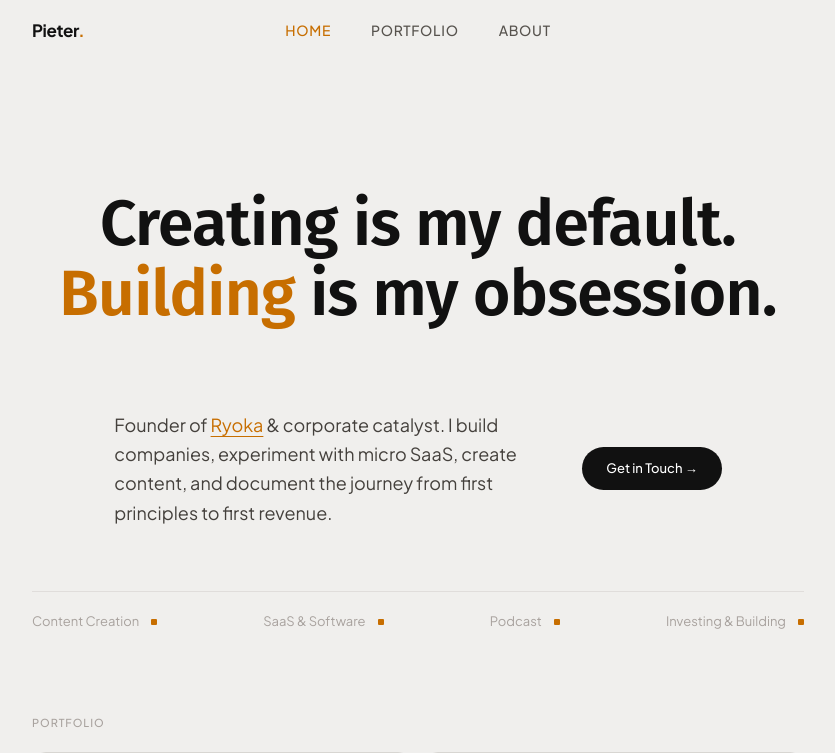
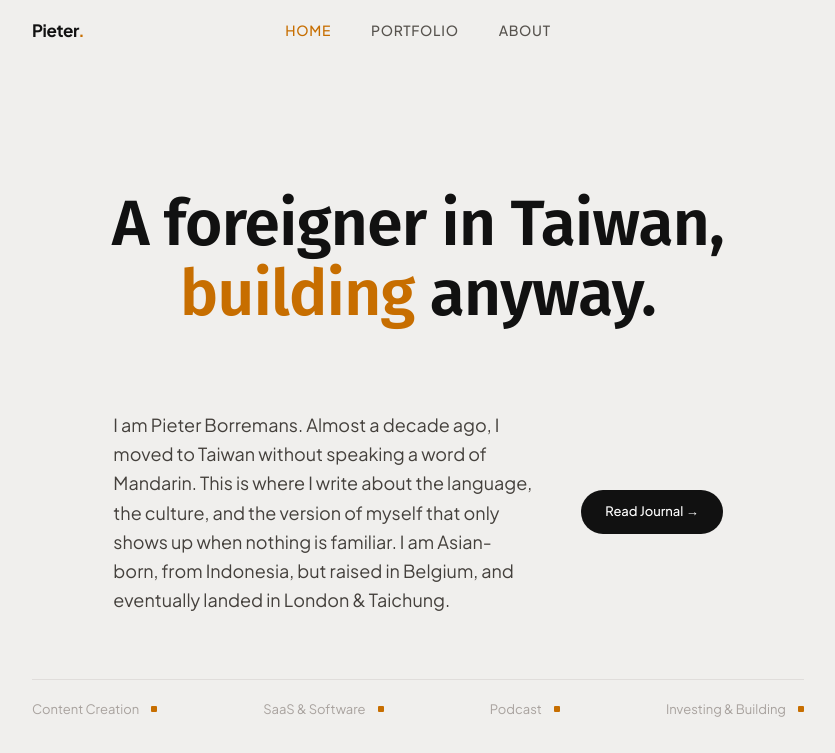
Before and after one commit to sillyledger/personal, a Next.js app: page / in a window 1280 px wide. Shown: the top 753 px of the page, without its empty margins (222-1057 px from the left). Built offline with nearby package versions, Linux system fonts and the light colour scheme.

Commit message:
Update Hero.tsx

```diff
--- a/components/Hero.tsx
+++ b/components/Hero.tsx
@@ -3,25 +3,22 @@ import Link from "next/link";
 export default function Hero() {
   return (
     <section className="pt-32 pb-0 flex flex-col items-center text-center">
-      <h1 className="font-display text-[clamp(60px,5vw,72px)] font-semibold leading-[1.1] tracking-[-0.01em] text-[#111]">
-        Creating is my default.
+      <h1 className="font-display text-[clamp(60px,5vw,72px)] font-semibold leading-[1.1] tracking-[-0.01em] text-[#111] mb-20">
+        A foreigner in Taiwan, <span className="text-accent">building</span> anyway.
       </h1>
-      <h2 className="font-display text-[clamp(60px,5vw,72px)] font-semibold leading-[1.1] tracking-[-0.01em] text-[#111] mb-20">
-        <span className="text-accent">Building</span> is my obsession.
-      </h2>
       <div className="flex items-center gap-12 pb-16 border-b border-stone-300/60 w-full justify-center">
         <p className="text-[18px] text-stone-700 leading-relaxed max-w-[420px] text-left">
-          Founder of{" "}
-          <a href="https://www.ryoka.xyz" target="_blank" rel="noopener noreferrer" className="text-accent underline decoration-1 underline-offset-4 hover:opacity-70 transition-opacity">
-            Ryoka
-          </a>
-          {" "}&amp; corporate catalyst. I build companies, experiment with micro SaaS, create content, and document the journey from first principles to first revenue.
+          I am Pieter Borremans. Almost a decade ago, I moved to Taiwan without
+          speaking a word of Mandarin. This is where I write about the
+          language, the culture, and the version of myself that only shows up
+          when nothing is familiar. I am Asian-born, from Indonesia, but
+          raised in Belgium, and eventually landed in London &amp; Taichung.
         </p>
         <Link
-          href="/contact"
+          href="/journal"
           className="bg-[#111] text-white text-[13px] font-medium px-6 py-3 rounded-full inline-flex items-center gap-2 hover:opacity-80 transition-opacity whitespace-nowrap"
         >
-          Get in Touch →
+          Read Journal →
         </Link>
       </div>
     </section>
```
